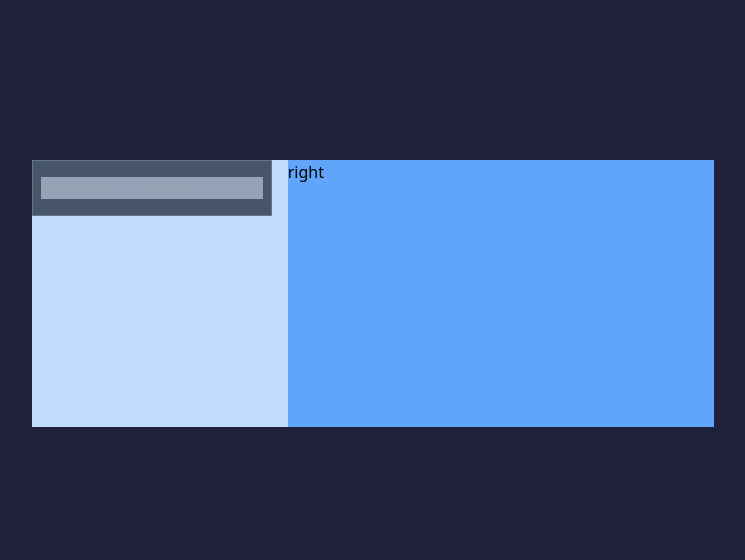
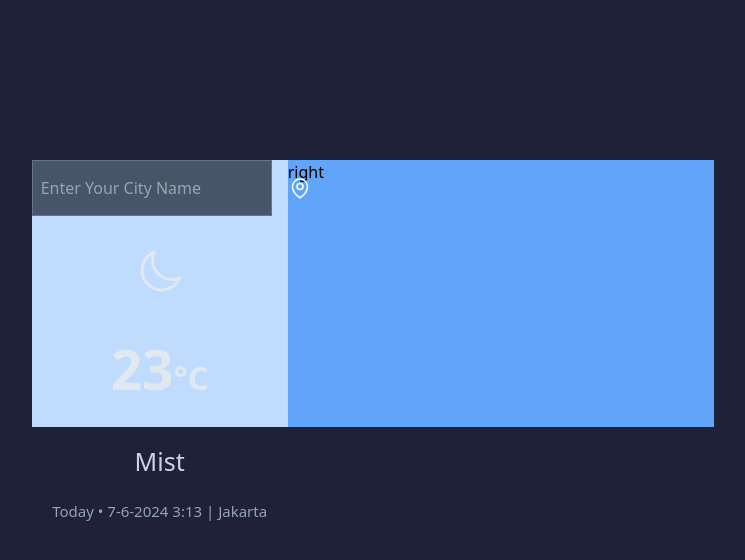
Before and after one commit to NaufalMuh11/weather-app-fp, a React (Vite) app: page / in a window 1280 px wide. Shown: the top 560 px of the page, without its empty margins (267-1012 px from the left). Built offline with nearby package versions, Linux system fonts and the light colour scheme.

Commit message:
progress on left side

```diff
--- a/src/components/Suhu.jsx
+++ b/src/components/Suhu.jsx
@@ -9,12 +9,12 @@
       <div className="flex justify-between">
         <input
           type="text"
-          className="bg-slate-600 border border-slate-500 text-slate-200 placeholder:bg-slate-400 text-md w-60 p-2 focus:outline-none focus:border-slate-400 "
+          className="bg-slate-600 border border-slate-500 text-slate-200 placeholder-bg-slate-400 text-md w-60 p-2 focus:outline-none focus:border-slate-400 "
           placeholder="Enter Your City Name"
           onChange={handleCityChange}
         />
         <div className="m-4">
-        <svg xmlns="http://www.w3.org/2000/svg" fill="none" viewBox="0 0 24 24" strokeWidth={1.5} stroke="white" className="size-6">
+        <svg xmlns="http://www.w3.org/2000/svg" fill="none" viewBox="0 0 24 24" strokeWidth={1.5} stroke="white" className="size-6 text-transform scale-100 hover:scale-110 transition-transform duration-300 ease-in-out">
         <path strokeLinecap="round" strokeLinejoin="round" d="M15 10.5a3 3 0 1 1-6 0 3 3 0 0 1 6 0Z" />
         <path strokeLinecap="round" strokeLinejoin="round" d="M19.5 10.5c0 7.142-7.5 11.25-7.5 11.25S4.5 17.642 4.5 10.5a7.5 7.5 0 1 1 15 0Z" />
         </svg>
@@ -23,6 +23,28 @@
 
         </div>
       </div>
+
+      <div className="flex justify-center mt-8">
+        {/* <svg xmlns="http://www.w3.org/2000/svg" fill="none" viewBox="0 0 24 24" strokeWidth={1.5} stroke="currentColor" className="size-14 text-yellow-300 text-transform scale-100 hover:scale-110 transition-transform duration-300 ease-in-out">
+        <path strokeLinecap="round" strokeLinejoin="round" d="M12 3v2.25m6.364.386-1.591 1.591M21 12h-2.25m-.386 6.364-1.591-1.591M12 18.75V21m-4.773-4.227-1.591 1.591M5.25 12H3m4.227-4.773L5.636 5.636M15.75 12a3.75 3.75 0 1 1-7.5 0 3.75 3.75 0 0 1 7.5 0Z" />
+        </svg> */}
+
+        <svg xmlns="http://www.w3.org/2000/svg" fill="none" viewBox="0 0 24 24" strokeWidth={1.5} stroke="currentColor" className="size-12 text-slate-200 text-transform scale-100 hover:scale-110 transition-transform duration-300 ease-in-out">
+        <path strokeLinecap="round" strokeLinejoin="round" d="M21.752 15.002A9.72 9.72 0 0 1 18 15.75c-5.385 0-9.75-4.365-9.75-9.75 0-1.33.266-2.597.748-3.752A9.753 9.753 0 0 0 3 11.25C3 16.635 7.365 21 12.75 21a9.753 9.753 0 0 0 9.002-5.998Z" />
+        </svg>
+
+      </div>
+
+      <div className="flex justify-center items-center text-slate-200 mt-8 text-transform scale-100 hover:scale-110 transition-transform duration-300 ease-in-out">
+        <p className="font-semibold text-[55px]">23<span className="text-[33px]">°C</span></p>
+      </div>
+
+      <div className="flex justify-center items-center text-slate-300 mt-8 text-[25px] text-transform scale-100 hover:scale-110 transition-transform duration-300 ease-in-out">
+        Mist
+      </div>
+
+      <div className="flex justify-center text-slate-400 mt-5 text-[15px]"> Today • 7-6-2024 3:13 | Jakarta
+      </div>
     </>
   );
 }
```
